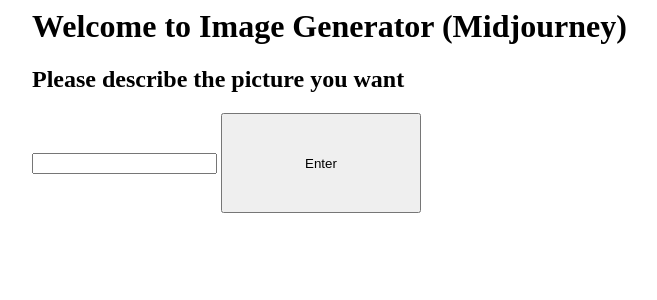
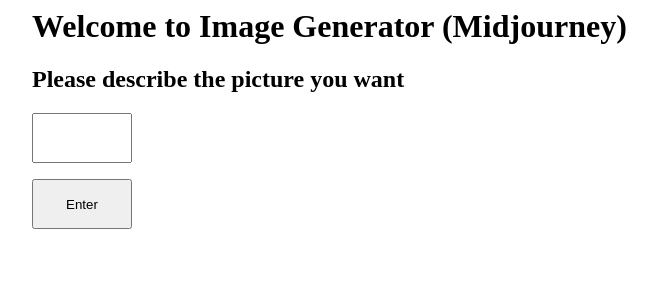
Before and after one commit to ark-zed/rpa-19Feb2024, a Flask app: page /image_gpt in a window 1280 px wide. Shown: the top 300 px of the page, without its empty margins (292-949 px from the left). Run offline with Flask 3, Linux system fonts and the light colour scheme.

Commit message:
Update image_gpt.html

```diff
--- a/templates/image_gpt.html
+++ b/templates/image_gpt.html
@@ -1,15 +1,15 @@
 <style>
-    .container{width:100%;margin:auto}
-    @media (min-width:600px) {.container{width: 80%;}}
-    @media (min-width:768px) {.container{width: 60%;}}
-    @media (min-width:1024px) {.container{width: 50%;}}
+  .container{width:100%;margin:auto}
+  @media (min-width:600px) {.container{width: 80%;}}
+  @media (min-width:768px) {.container{width: 60%;}}
+  @media (min-width:1024px) {.container{width: 50%;}}
 </style>
 
 <div class="container">
 <h1>Welcome to Image Generator (Midjourney)</h1>
 <form action="/image_result" method="post">
-        <h2>Please describe the picture you want </h2>
-        <input type = "text" name="q">
-        <input type = "submit" value="Enter" style="width:200px;height:100px;">
+      <h2>Please describe the picture you want </h2>
+      <input type = "text" name="q" style="width:100px;height:50px">
+      <p><input type = "submit" value="Enter" style="width:100px;height:50px"></p>
 </form>
 </div>
```
